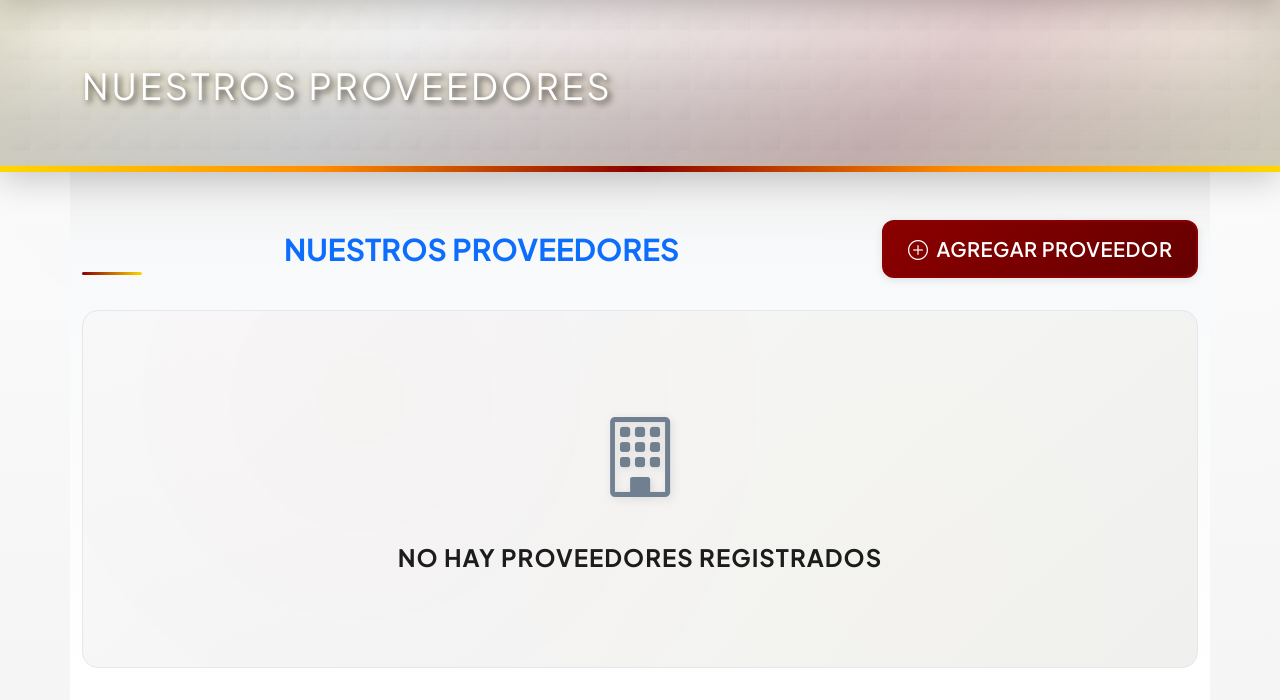
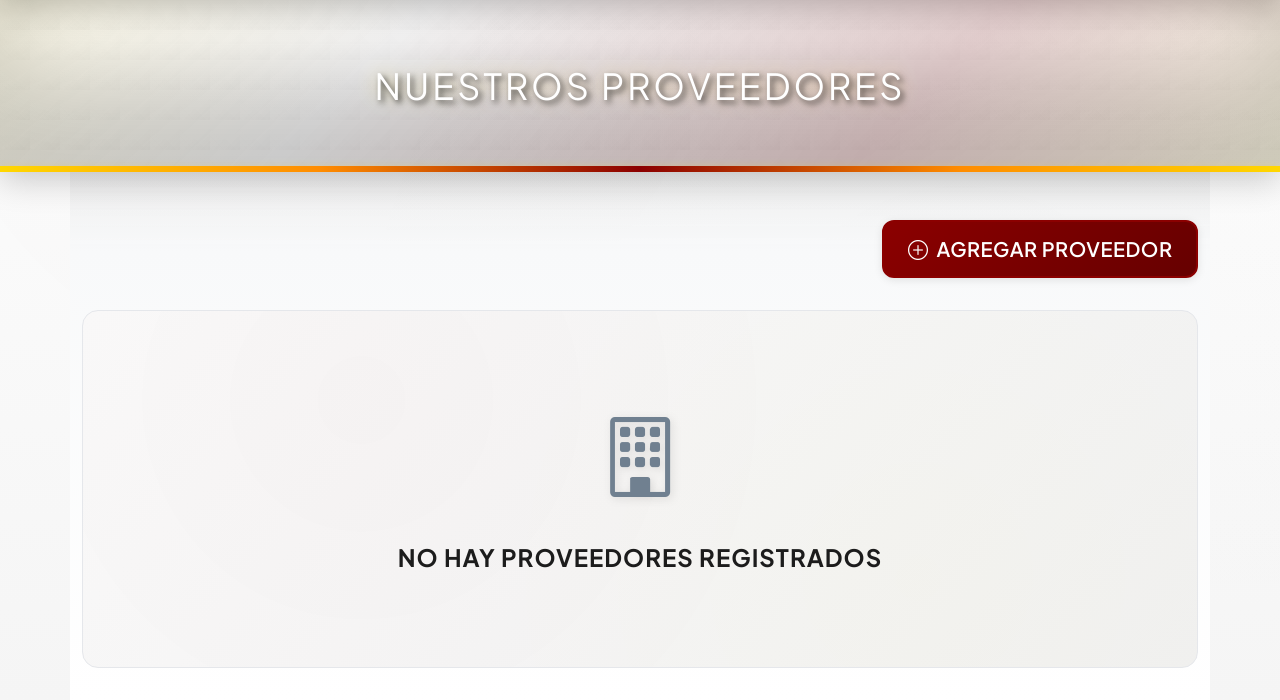
Before and after one commit to anntnzrb/sis-acc-autom, a Django app: page /proveedores/ in a window 1280 px wide. Shown: the part 216-916 px from the top of the page. Run offline with Django 5.2, Linux system fonts and the light colour scheme; data that the repository does not hold is empty.

Commit message:
fix: remove duplicate titles and center page headers
- Remove duplicate H2 titles from productos, proveedores, and trabajadores pages
- Keep only the main H1 title in page header for clean design
- Center align all page titles in base template
- Improve header layout with right-aligned action buttons
- Consistent design across all list pages

```diff
--- a/templates/base.html
+++ b/templates/base.html
@@ -436,7 +436,7 @@
     {% block page_header %}
         {% if title %}
             <div class="page-header">
-                <div class="container">
+                <div class="container text-center">
                     <h1 class="mb-0">{{ title }}</h1>
                     {% block subtitle %}{% endblock %}
                 </div>
--- a/templates/productos/list.html
+++ b/templates/productos/list.html
@@ -6,10 +6,7 @@
 <div class="row">
     <div class="col-12">
         <!-- Header with Add Button -->
-        <div class="d-flex justify-content-between align-items-center mb-4">
-            <div>
-                <h2 class="text-primary mb-0">{{ title }}</h2>
-            </div>
+        <div class="d-flex justify-content-end align-items-center mb-4">
             <a href="{% url 'productos:create' %}" class="btn btn-primary btn-lg">
                 <i class="bi bi-plus-circle me-2"></i>AGREGAR PRODUCTO
             </a>
--- a/templates/proveedores/list.html
+++ b/templates/proveedores/list.html
@@ -6,10 +6,7 @@
 <div class="row">
     <div class="col-12">
         <!-- Header with Add Button -->
-        <div class="d-flex justify-content-between align-items-center mb-4">
-            <div class="flex-grow-1 text-center">
-                <h2 class="text-primary mb-0">NUESTROS PROVEEDORES</h2>
-            </div>
+        <div class="d-flex justify-content-end align-items-center mb-4">
             <a href="{% url 'proveedores:create' %}" class="btn btn-primary btn-lg">
                 <i class="bi bi-plus-circle me-2"></i>AGREGAR PROVEEDOR
             </a>
--- a/templates/trabajadores/list.html
+++ b/templates/trabajadores/list.html
@@ -6,10 +6,7 @@
 <div class="row">
     <div class="col-12">
         <!-- Header with Add Button -->
-        <div class="d-flex justify-content-between align-items-center mb-4">
-            <div>
-                <h2 class="text-primary mb-0">{{ title }}</h2>
-            </div>
+        <div class="d-flex justify-content-end align-items-center mb-4">
             <a href="{% url 'trabajadores:create' %}" class="btn btn-primary btn-lg">
                 <i class="bi bi-plus-circle me-2"></i>AGREGAR TRABAJADOR
             </a>
```
